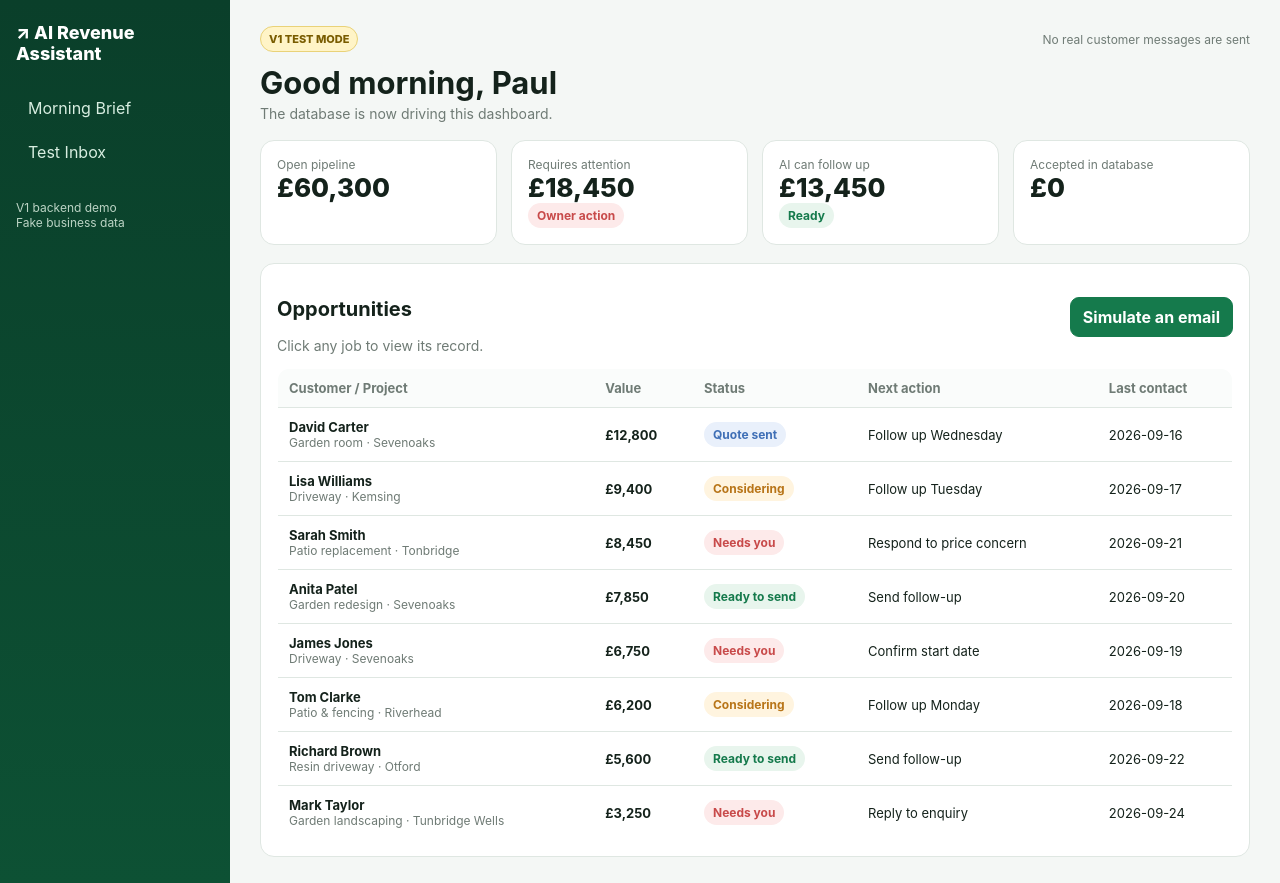
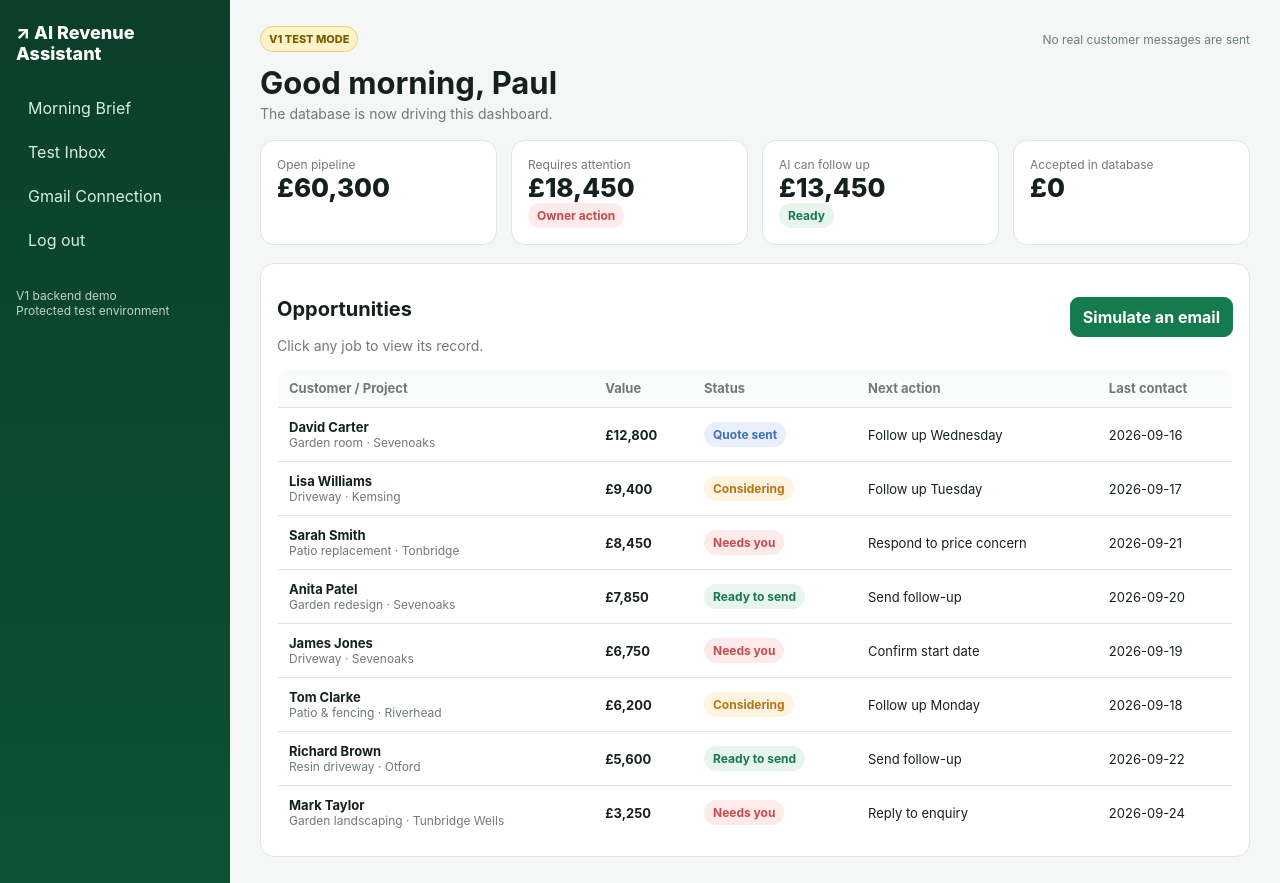
Before and after one commit to paulmcdonagh001-png/ai-revenue-assistant, a Flask app: page / in a window 1280 px wide. Run offline with Flask 3, Linux system fonts and the light colour scheme; the visitor is signed in with stand-in values (Sample User, id 1); data comes from the database, SQL or seed files in the repository.

Commit message:
Add Gmail and logout navigation

```diff
--- a/templates/layout.html
+++ b/templates/layout.html
@@ -16,7 +16,7 @@
 @media(max-width:900px){.app{grid-template-columns:1fr}.side{position:relative}.cards{grid-template-columns:1fr 1fr}.grid2{grid-template-columns:1fr}}
 </style></head><body>
 <div class="app"><aside class="side"><div class="brand">↗ AI Revenue Assistant</div><div class="nav">
-<a href="/">Morning Brief</a><a href="/test-inbox">Test Inbox</a>
-</div><div class="small" style="color:#bcd4c5;margin-top:28px">V1 backend demo<br>Fake business data</div></aside>
+<a href="/">Morning Brief</a><a href="/test-inbox">Test Inbox</a><a href="/gmail">Gmail Connection</a><a href="/logout">Log out</a>
+</div><div class="small" style="color:#bcd4c5;margin-top:28px">V1 backend demo<br>Protected test environment</div></aside>
 <main class="main"><div class="top"><span class="tag">V1 TEST MODE</span><span class="small">No real customer messages are sent</span></div>
 {% block content %}{% endblock %}</main></div></body></html>
```
